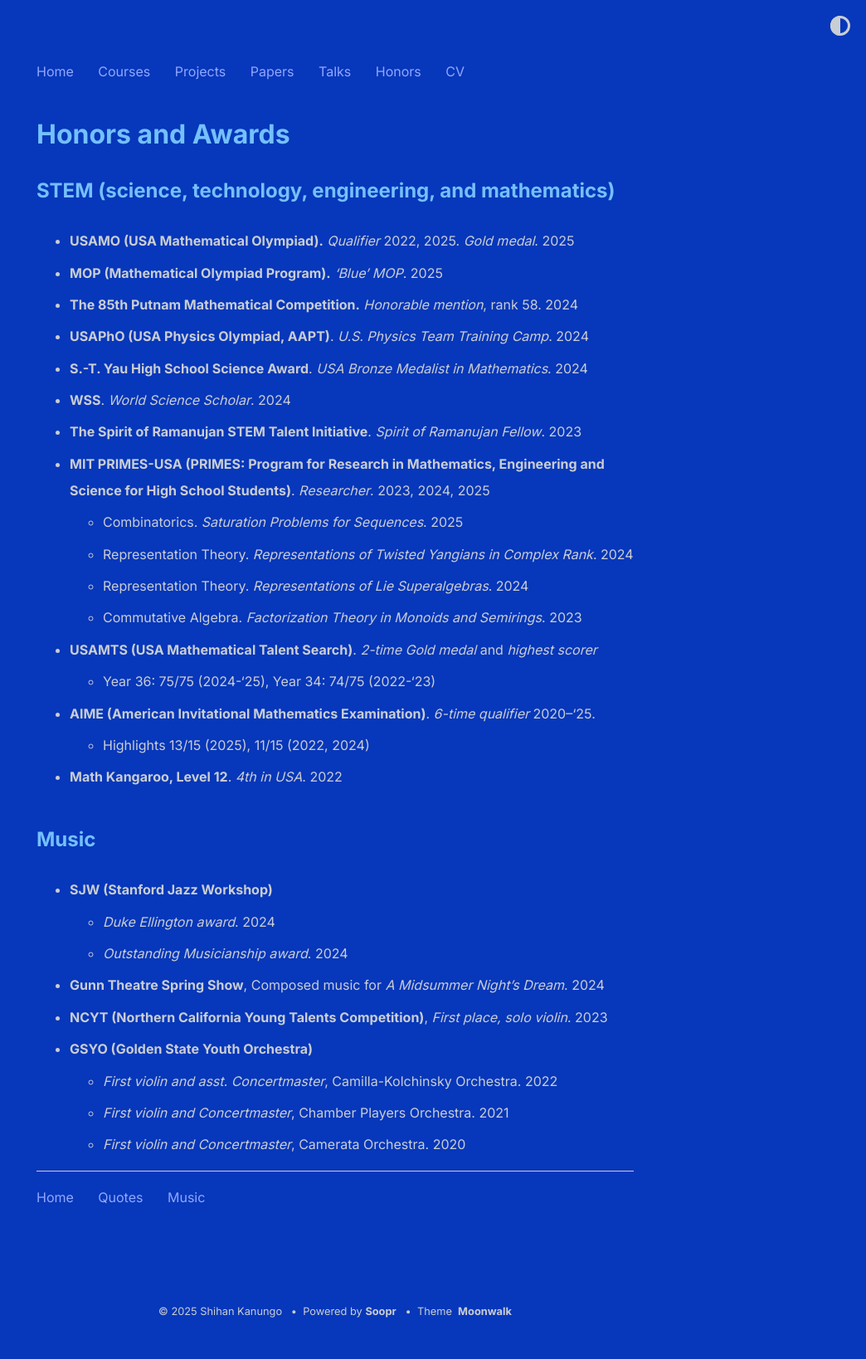
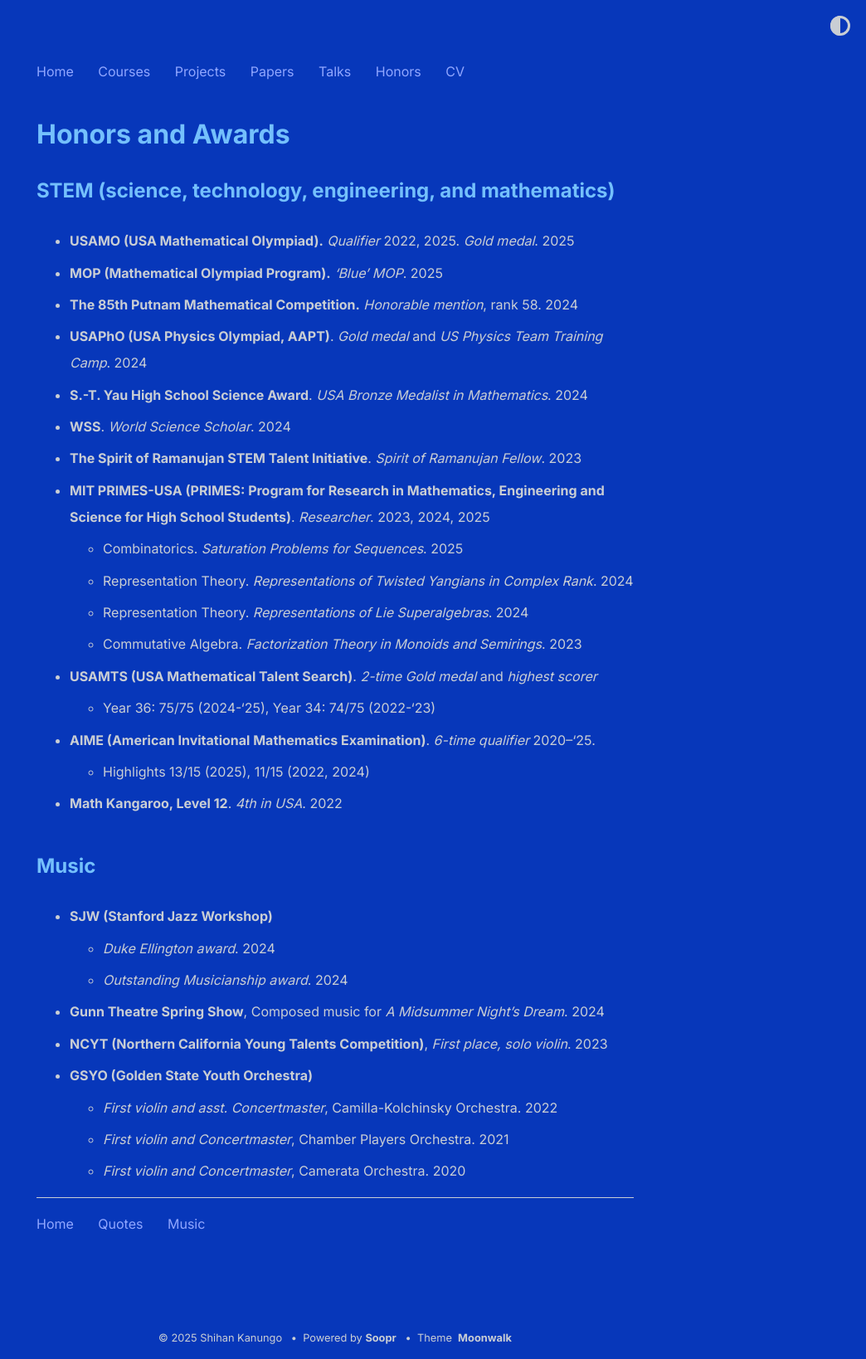
Before and after one commit to shihankanungo/shihankanungo.github.io, a Jekyll site: the page built from honors.md, in a window 1280 px wide. Shown: the whole page at 83% size, without its empty margins (236-1280 px from the left). Built offline with Jekyll 4.4.1, drawn with Linux system fonts in a browser that asks for light colours; before the commit the page ends 1606 px from its top, so only the background shows below that.

Commit message:
Update honors.md

```diff
--- a/honors.md
+++ b/honors.md
@@ -8,7 +8,7 @@ title: Honors and Awards
 - **USAMO (USA Mathematical Olympiad).** *Qualifier* 2022, 2025. *Gold medal*. 2025
 - **MOP (Mathematical Olympiad Program).** *'Blue' MOP*. 2025
 - **The 85th Putnam Mathematical Competition.** *Honorable mention*, rank 58. 2024
-- **USAPhO (USA Physics Olympiad, AAPT)**. *U.S. Physics Team Training Camp*. 2024
+- **USAPhO (USA Physics Olympiad, AAPT)**. *Gold medal* and *US Physics Team Training Camp*. 2024
 - **S.-T. Yau High School Science Award**. *USA Bronze Medalist in Mathematics*. 2024
 - **WSS**. *World Science Scholar*. 2024
 - **The Spirit of Ramanujan STEM Talent Initiative**. *Spirit of Ramanujan Fellow*. 2023
```
